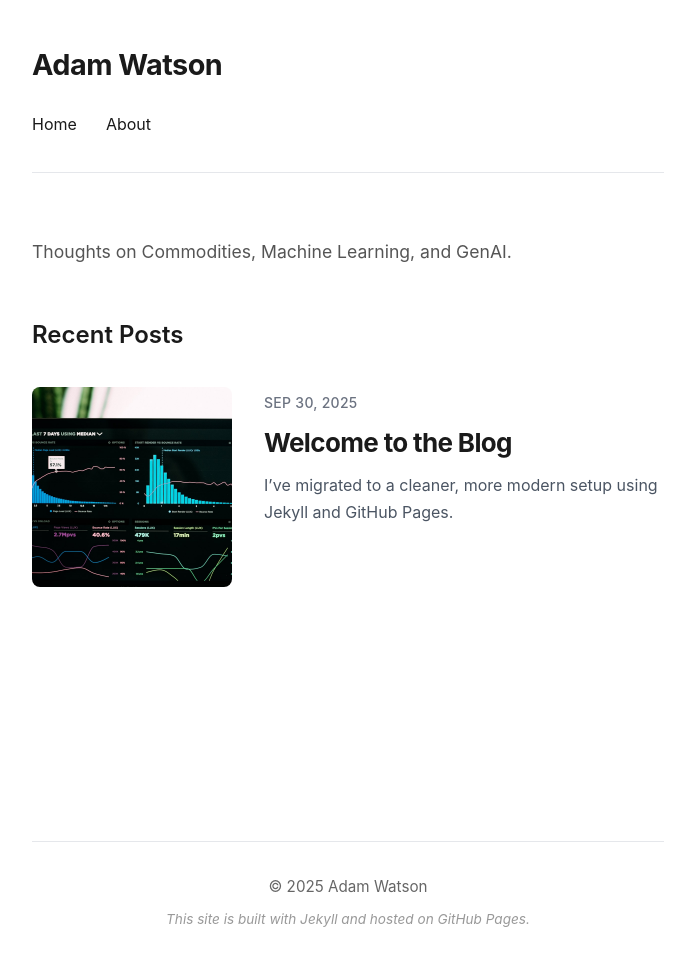
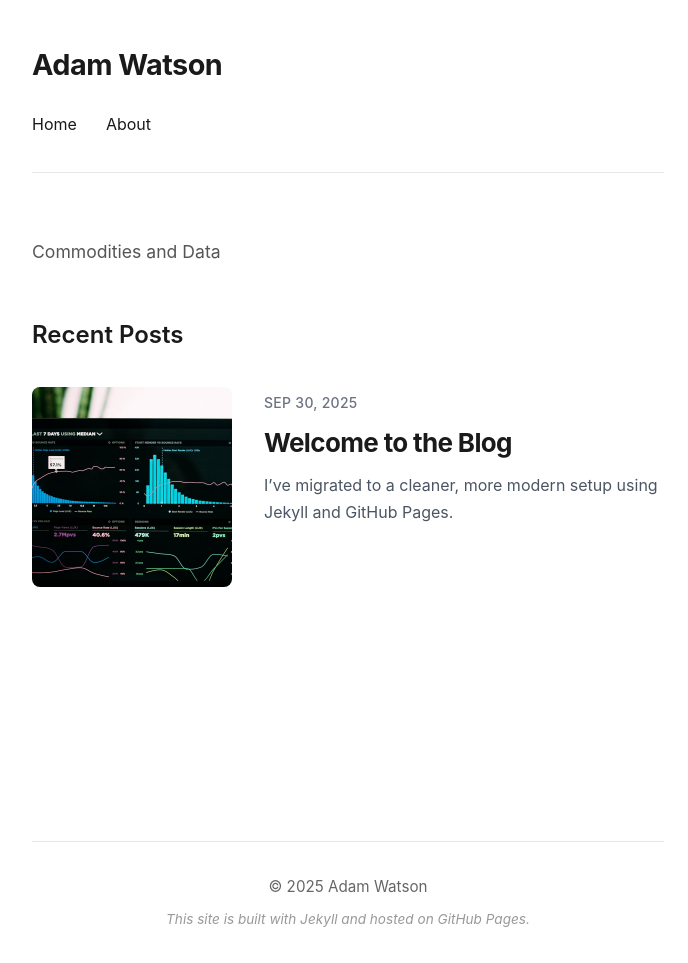
Before and after one commit to watsonam/watsonam.github.io, a Jekyll site: the page built from index.html, in a window 1280 px wide. Shown: the whole page, without its empty margins (292-980 px from the left). Built offline with Jekyll 4.4.1, drawn with Linux system fonts in a browser that asks for light colours.

Commit message:
Update site description and author email in configuration

```diff
--- a/_config.yml
+++ b/_config.yml
@@ -1,14 +1,14 @@
 # Site settings
 title: Adam Watson
 description: >-
-  Thoughts on Commodities, Machine Learning, and GenAI
+  Commodities and Data
 baseurl: ""
 url: "https://adamwatson.io"
 
 # Author info
 author:
   name: Adam Watson
-  email: your.email@example.com
+  email: adamw6979@gmail.com
 
 # Build settings
 markdown: kramdown
--- a/index.html
+++ b/index.html
@@ -3,5 +3,5 @@
 ---
 
 <p style="margin-bottom: 3rem; font-size: 1.1rem; color: #555;">
-  Thoughts on Commodities, Machine Learning, and GenAI.
+  Commodities and Data
 </p>
```
